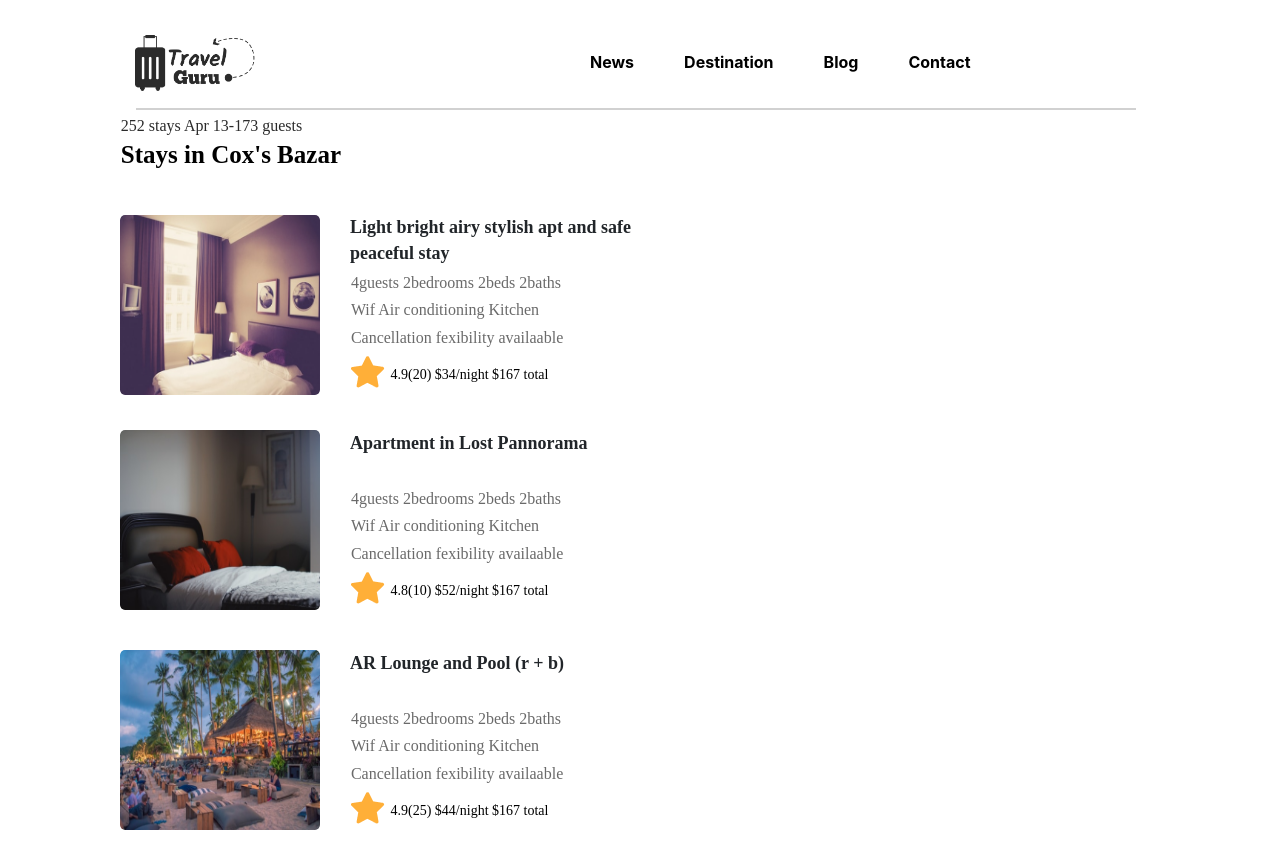
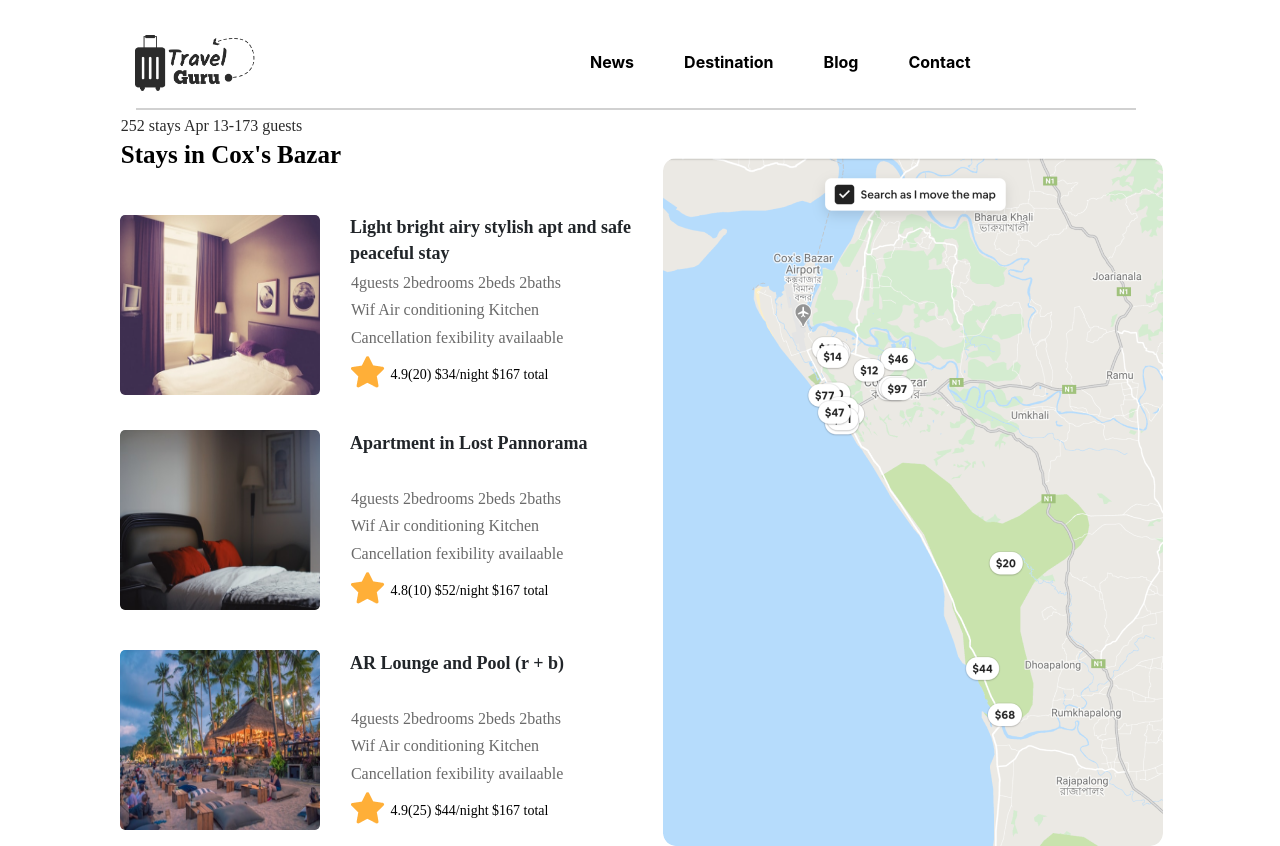
Before and after one commit to azmir849/travel-guru9, a React (Create React App) app: page /search in a window 1280 px wide. Built offline with nearby package versions, Linux system fonts and the light colour scheme.

Commit message:
static map and error corrected

```diff
--- a/package.json
+++ b/package.json
@@ -9,6 +9,7 @@
     "@testing-library/react": "^9.5.0",
     "@testing-library/user-event": "^7.2.1",
     "firebase": "^7.21.0",
+    "google-maps-react": "^2.0.6",
     "react": "^16.13.1",
     "react-dom": "^16.13.1",
     "react-router-dom": "^5.2.0",
--- /dev/null
+++ b/src/Components/GoogleMap/GoogleMap.css
@@ -0,0 +1,8 @@
+.MapPhoto{
+    position: absolute;
+    width: 500px;
+    height: 688px;
+    left: 663px;
+    top: 158px;
+    border-radius: 13px;
+}
--- /dev/null
+++ b/src/Components/GoogleMap/GoogleMap.js
@@ -0,0 +1,13 @@
+import React from 'react';
+import MapPhoto from '../../Image/map.png'
+import './GoogleMap.css'
+
+const GoogleMap = () => {
+    return (
+        <div>
+            <img className="MapPhoto" src={MapPhoto} alt=""/>
+        </div>
+    );
+};
+
+export default GoogleMap;
--- a/src/Components/SearchPageElement/SearchPageElement.js
+++ b/src/Components/SearchPageElement/SearchPageElement.js
@@ -4,6 +4,7 @@ import hotelRoom from '../../Image/Rectangle 26.png'
 import hotelBed from '../../Image/Rectangle 27.png'
 import beach from '../../Image/Rectangle 28.png'
 import startRateIcon from '../../Icon/star_1_.png'
+import GoogleMap from '../GoogleMap/GoogleMap';
 
 const SearchPageElement = () => {
     return (
@@ -49,6 +50,7 @@ const SearchPageElement = () => {
                     <p className="costAndRating">4.9(25)  $44/night $167 total</p>
                 </div>
             </div>
+            <GoogleMap></GoogleMap>
         </div>
     );
 };
```
Also changed, not shown: src/Image/map.png (added), 1 other file (tests, documents, lock files or other folders).
